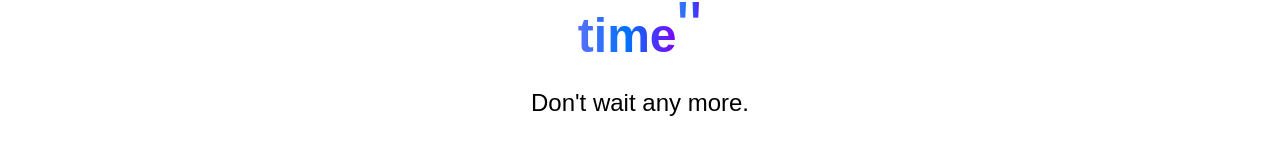
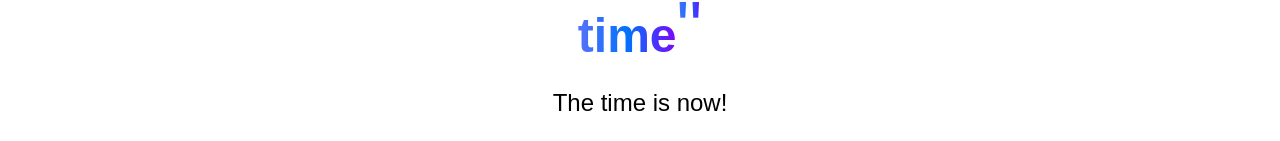
Before and after one commit to chivicoko/victorokoye, a Next.js app: page / in a window 1280 px wide. Shown: the part 4689-4830 px from the top of the page. Built offline with nearby package versions, Linux system fonts and the light colour scheme; a web font is replaced by a local one.

Commit message:
update cta text

```diff
--- a/src/components/CTA.tsx
+++ b/src/components/CTA.tsx
@@ -21,7 +21,7 @@ const CTA = () => {
             <span className='text-5xl sm:text-7xl leading-2 bg-gradient-to-r from-[#5870fa] via-[#0272fb] to-[#7f03fb] bg-clip-text text-transparent'>&quot;</span>
         </p>
 
-        <p className='text-2xl'>Don&apos;t wait any more.</p>
+        <p className='text-2xl'>The time is now!</p>
         <button onClick={handleScrollToContact} className='self-center w-fit flex items-center justify-center gap-4 shadow-md whitespace-nowrap py-2 px-6 rounded-full border border-transparent hover:border-blue-700 bg-blue-700 hover:bg-transparent hover:dark:bg-blue-800 text-white hover:dark:text-white hover:text-blue-700  group font-semibold'>
           <VoiceChat /> Get in Touch
         </button>
```
